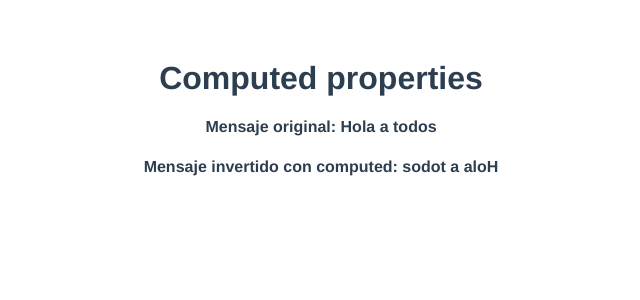
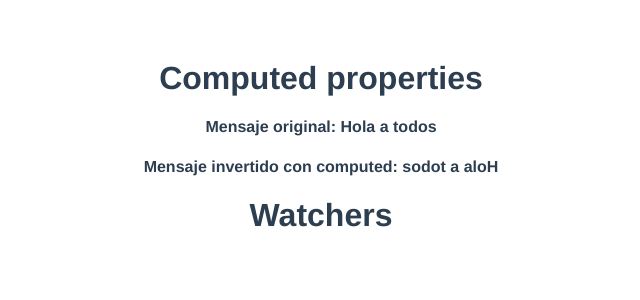
Before and after one commit to magalidefelippe/Vue-course-examples, a Vue app: page / in a window 1280 px wide. Shown: the top 300 px of the page, without its empty margins (319-959 px from the left). Built offline with nearby package versions, Linux system fonts and the light colour scheme.

Commit message:
Watchers component added and imported in main vue instance

```diff
--- a/src/App.vue
+++ b/src/App.vue
@@ -2,18 +2,21 @@
   <div id="app">
     <Directives v-show='false' msg="Bienvenidos al curso de Vuejs"/>
     <computed-properties/>
+    <watchers/>
   </div>
 </template>
 
 <script>
 import Directives from './components/directives.vue'
 import ComputedProperties from './components/computedProperties.vue'
+import Watchers from './components/watchers.vue'
 
 export default {
   name: 'App',
   components: {
     Directives,
-    ComputedProperties
+    ComputedProperties,
+    Watchers
   }
 }
 </script>
--- /dev/null
+++ b/src/components/watchers.vue
@@ -0,0 +1,12 @@
+<template>
+  <div>
+    <h1>Watchers</h1>
+  </div>
+</template>
+
+<script>
+export default {};
+</script>
+
+<style lang="scss" scoped>
+</style>
```
